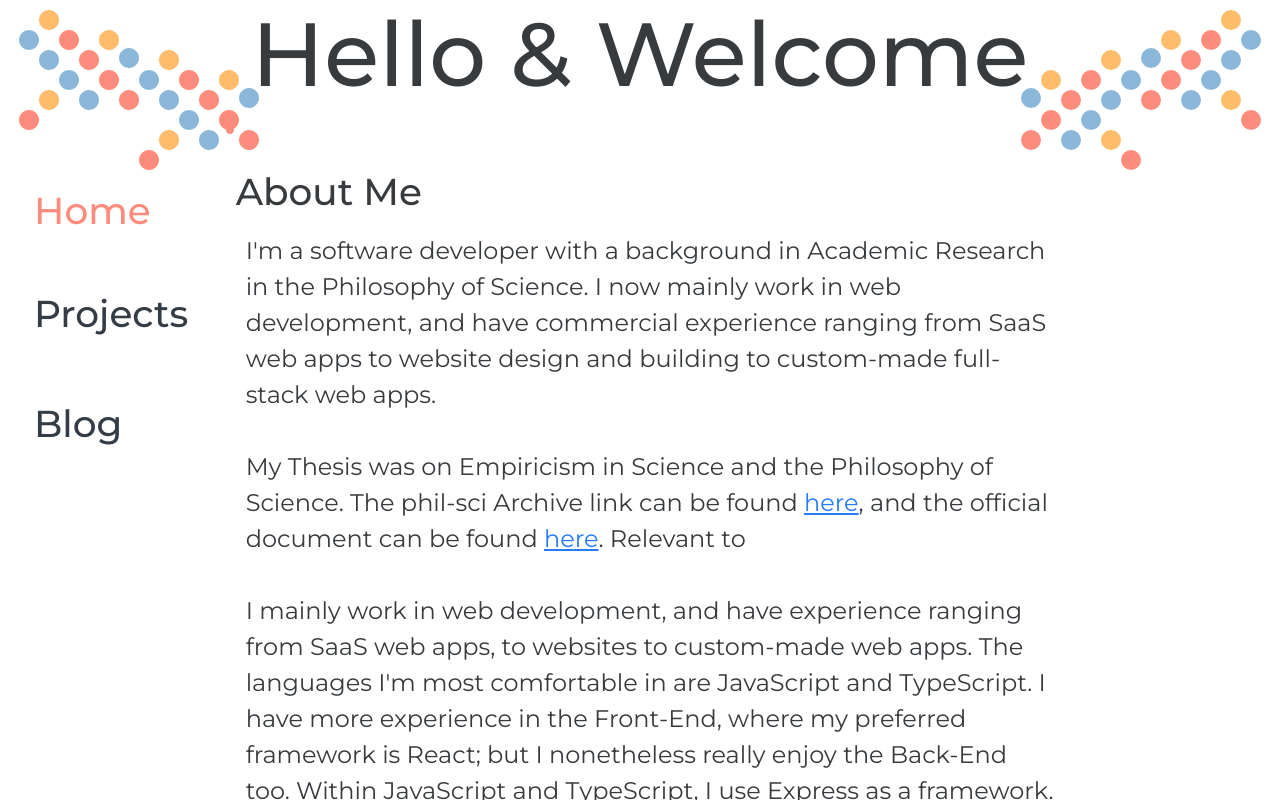
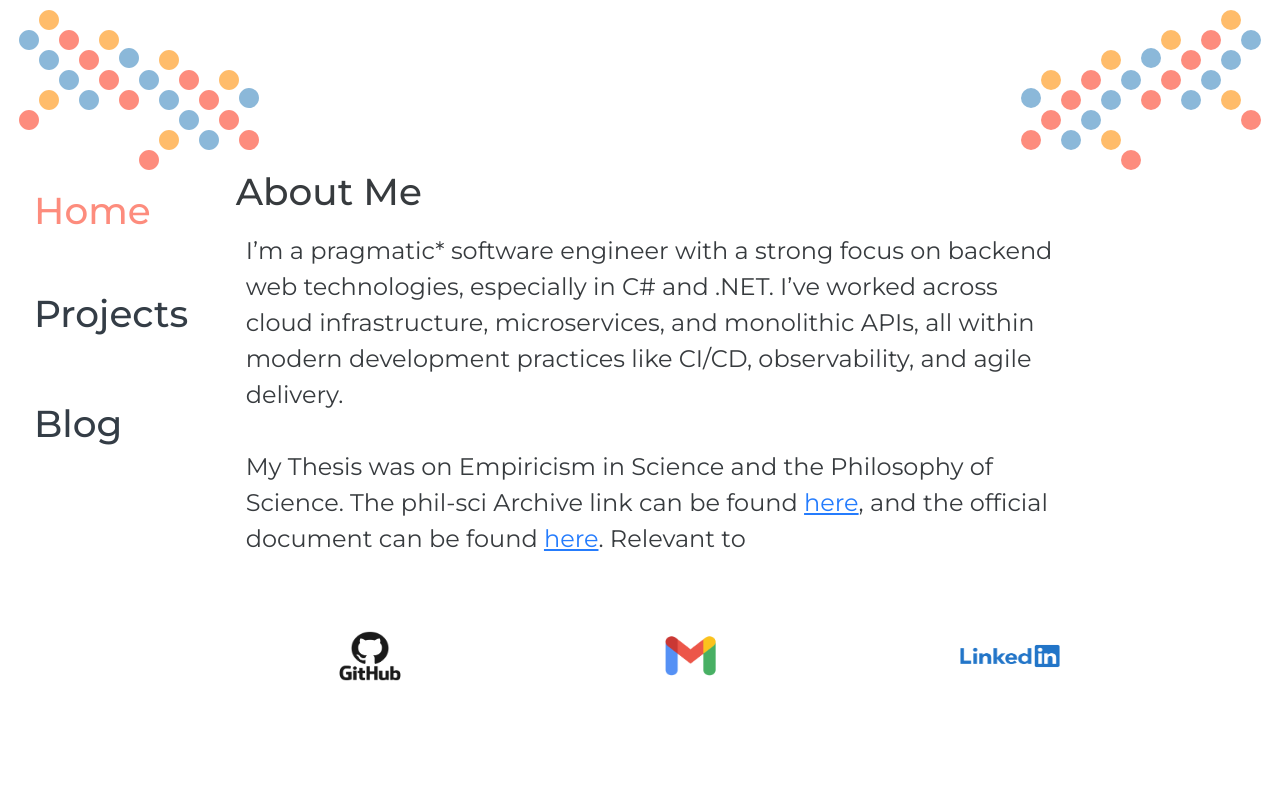
Before and after one commit to DavidJDallas/site, a React (Create React App) app: page / in a window 1280 px wide. Built offline with nearby package versions, Linux system fonts and the light colour scheme.

Commit message:
landing page header removed

```diff
--- a/src/App.css
+++ b/src/App.css
@@ -5,7 +5,6 @@
   left: 0;
   width: 100%;
   height: 100%;
-  background-image: url('./SVGS/background.svg');
 
   background-repeat: no-repeat;
   background-size: auto;
--- a/src/App.js
+++ b/src/App.js
@@ -7,15 +7,13 @@ import {Routes, Route} from 'react-router-dom';
 import Projects from './Projects/Projects';
 import LandingPage from './LandingPage/LandingPage';
 import Blog from './Blog/Blog';
-import topleft from './SVGS/topleft.svg';
-import topright from './SVGS/topright.svg';
 import Header from './Header/Header'
 import './App.css'
 import Footer from './Footer/Footer';
 
 const App = () => {
   const [isMobile, setIsMobile] = useState(window.innerWidth < 700);
-  const [title, setTitle] = useState('Hello & Welcome');
+  const [title, setTitle] = useState('');
 
 
   useEffect(() => {
@@ -37,8 +35,6 @@ if(isMobile)
 
           <Row>
           <NavBarTop/>
-
-
            </Row>
     <Routes>
         <Route path ="/" element ={<LandingPage/>}/>
--- a/src/LandingPage/LandingPage.jsx
+++ b/src/LandingPage/LandingPage.jsx
@@ -9,7 +9,9 @@ const LandingPage = () => {
     return(
       <>
       <h3>About Me</h3>
-      <p className='main-body'>I'm a software developer with a background in Academic Research in the Philosophy of Science. I now mainly work in web development, and have commercial experience ranging from SaaS web apps to website design and building to custom-made full-stack web apps.
+      <p className='main-body'>I’m a pragmatic* software engineer with a strong focus on backend web technologies, especially in C# and .NET. I’ve
+      worked across cloud infrastructure, microservices, and monolithic APIs, all within modern development practices like
+      CI/CD, observability, and agile delivery.
              </p>
              <p className='main-body'>
             My Thesis was on Empiricism in Science and the Philosophy of Science. The phil-sci Archive link can be found <a href="http://philsci-archive.pitt.edu/21458/" target="_blank">here</a>, and the official document can be found <a href="https://research-information.bris.ac.uk/en/studentTheses/empiricism-in-the-philosophy-of-science" target="_blank">here</a>.
@@ -17,13 +19,6 @@ const LandingPage = () => {
             Relevant to
 
              </p>
-
-             <p className='main-body'>
-              I mainly work in web development, and have experience ranging from SaaS web apps, to websites to custom-made web apps. The languages I'm most comfortable in are JavaScript and TypeScript. I have more experience in the Front-End, where my preferred framework is React; but I nonetheless really enjoy the Back-End too. Within JavaScript and TypeScript, I use Express as a framework.
-            </p>
-            <p className='main-body'>
-              I'm also familiar with C# and .NET, especially using ASP.NET. Moving forward I'd love to explore more languages. I'm keen to learn a purely functional language (started learning Haskell) and a lower-level language (C/Rust/Zig/Hare) to satisfy my curiosity there.
-            </p>
       </>
     )
   }
--- a/src/NavBar/NavBar.jsx
+++ b/src/NavBar/NavBar.jsx
@@ -17,7 +17,7 @@ const NavBar = ({setTitle}) => {
                 //borderBottom: isActive ? '2px solid black' : '2px solid transparent',
                 transition: 'border-bottom 0.5s ease', // Adjust the duration and easing as needed
               })}
-              onClick={() => setTitle('Hello & Welcome')}
+              onClick={() => setTitle('')}
             >
               <h3>Home</h3>
             </NavLink>
```
Also changed, not shown: 1 other file (tests, documents, lock files or other folders).
